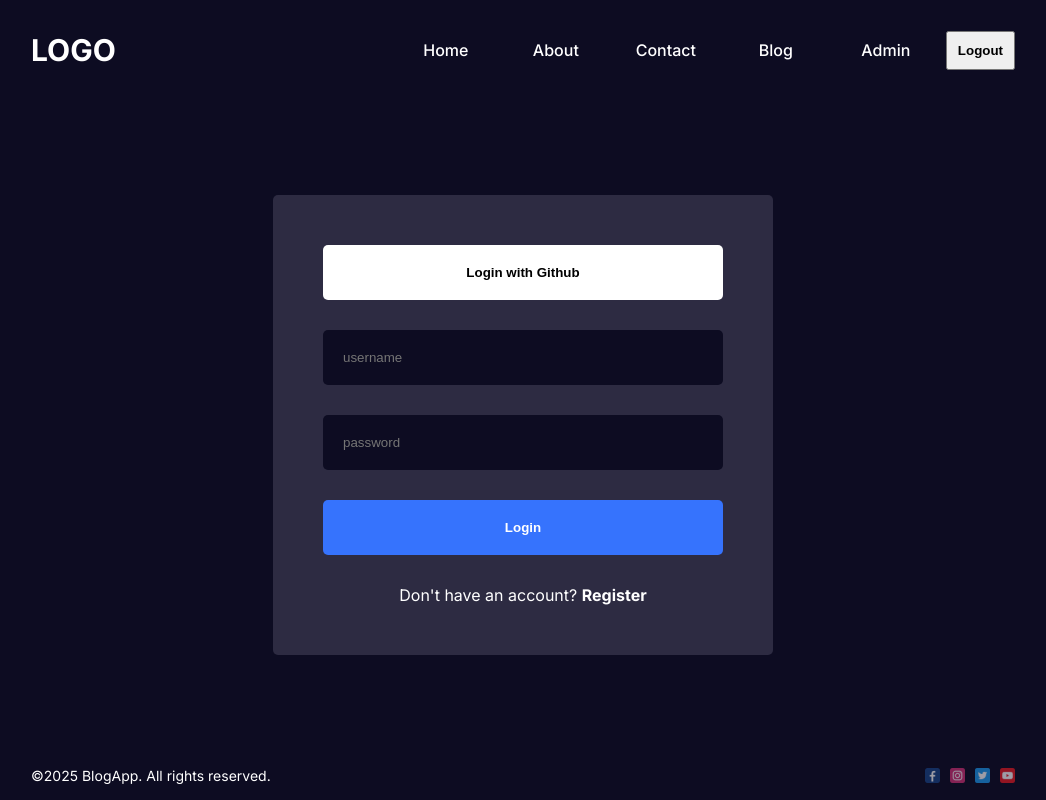
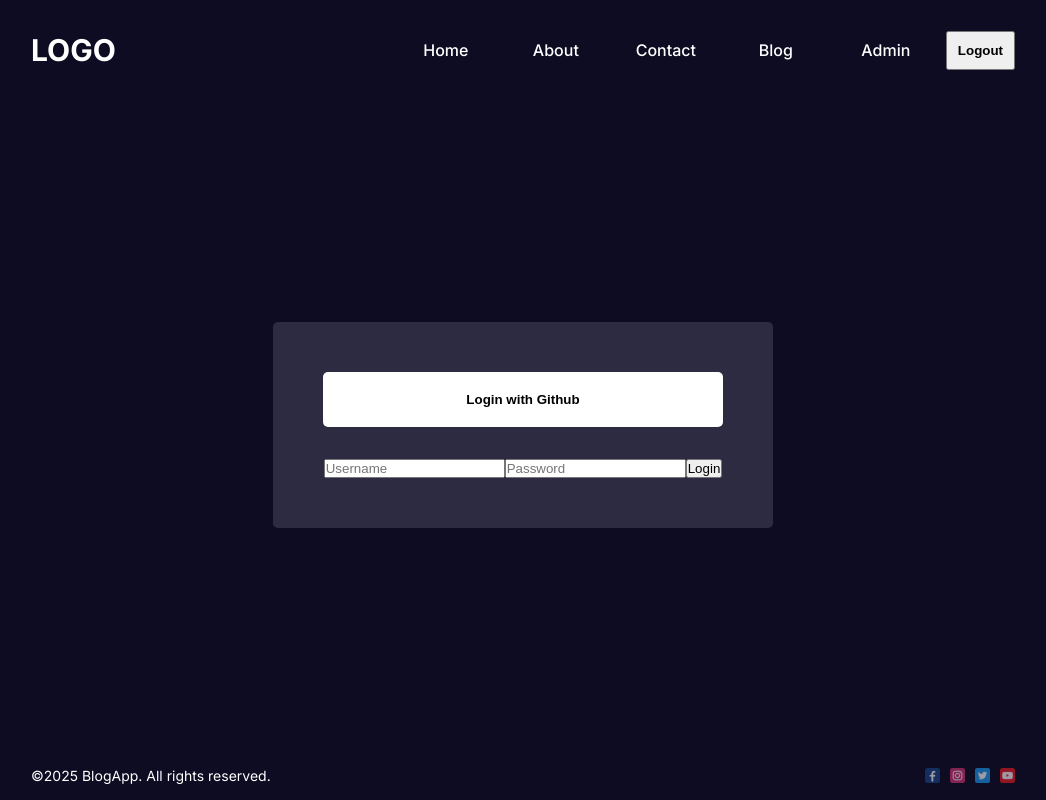
Before and after one commit to ns-tuli/BlogApp, a Next.js app: page /login in a window 1280 px wide. Shown: the whole page, without its empty margins (117-1163 px from the left). Built offline with nearby package versions, Linux system fonts and the light colour scheme.

Commit message:
ok ok ok

```diff
--- a/src/app/(auth)/login/page.jsx
+++ b/src/app/(auth)/login/page.jsx
@@ -1,12 +1,14 @@
 import LoginForm from "@/components/loginForm/loginForm";
-import { handleGithubLogin } from "@/lib/action";
+import { handleGithubLogin } from "@/lib/action"; // Import the function
 import styles from "./login.module.css";
 
 const LoginPage = () => {
   return (
     <div className={styles.container}>
       <div className={styles.wrapper}>
-        <form action={handleGithubLogin}>
+        <form onSubmit={handleGithubLogin}>
+          {" "}
+          {/* Use onSubmit */}
           <button className={styles.github}>Login with Github</button>
         </form>
         <LoginForm />
--- a/src/app/api/auth/[...nextauth]/route.js
+++ b/src/app/api/auth/[...nextauth]/route.js
@@ -1,3 +1,2 @@
-import authHandler from "@lib/auth";
-
+import authHandler from "../../lib/auth"; // Correct path based on your structure
 export { authHandler as GET, authHandler as POST };
--- a/src/components/loginForm/loginForm.jsx
+++ b/src/components/loginForm/loginForm.jsx
@@ -1,24 +1,43 @@
-"use client";
+"use client"; // Mark this component as client-side
 
-import { login } from "@/lib/action";
-import styles from "./loginForm.module.css";
-import { useActionState } from "react";
-import Link from "next/link";
+import { signIn } from "next-auth/react";
+import { useState } from "react";
 
-const LoginForm = () => {
-  const [state, formAction] = useActionState(login, undefined);
+export default function LoginForm() {
+  const [error, setError] = useState(null); // For handling errors
+
+  const handleSubmit = async (e) => {
+    e.preventDefault();
+    const formData = new FormData(e.target);
+    const username = formData.get("username");
+    const password = formData.get("password");
+
+    const result = await signIn("credentials", {
+      username,
+      password,
+      redirect: false, // Prevent automatic redirection
+    });
+
+    if (result?.error) {
+      setError(result.error); // Display error message
+    } else {
+      window.location.href = "/dashboard"; // Redirect on success
+    }
+  };
 
   return (
-    <form className={styles.form} action={formAction}>
-      <input type="text" placeholder="username" name="username" />
-      <input type="password" placeholder="password" name="password" />
-      <button>Login</button>
-      {state?.error && <div>{state.error}</div>}
-      <Link href="/register">
-        {"Don't have an account?"} <b>Register</b>
-      </Link>
-    </form>
+    <div>
+      <form onSubmit={handleSubmit}>
+        <input type="text" name="username" placeholder="Username" required />
+        <input
+          type="password"
+          name="password"
+          placeholder="Password"
+          required
+        />
+        <button type="submit">Login</button>
+      </form>
+      {error && <p style={{ color: "red" }}>{error}</p>} {/* Display error */}
+    </div>
   );
-};
-
-export default LoginForm;
+}
```
Also changed, not shown: src/lib/auth.js (+7 -5 lines), src/lib/action.js.
